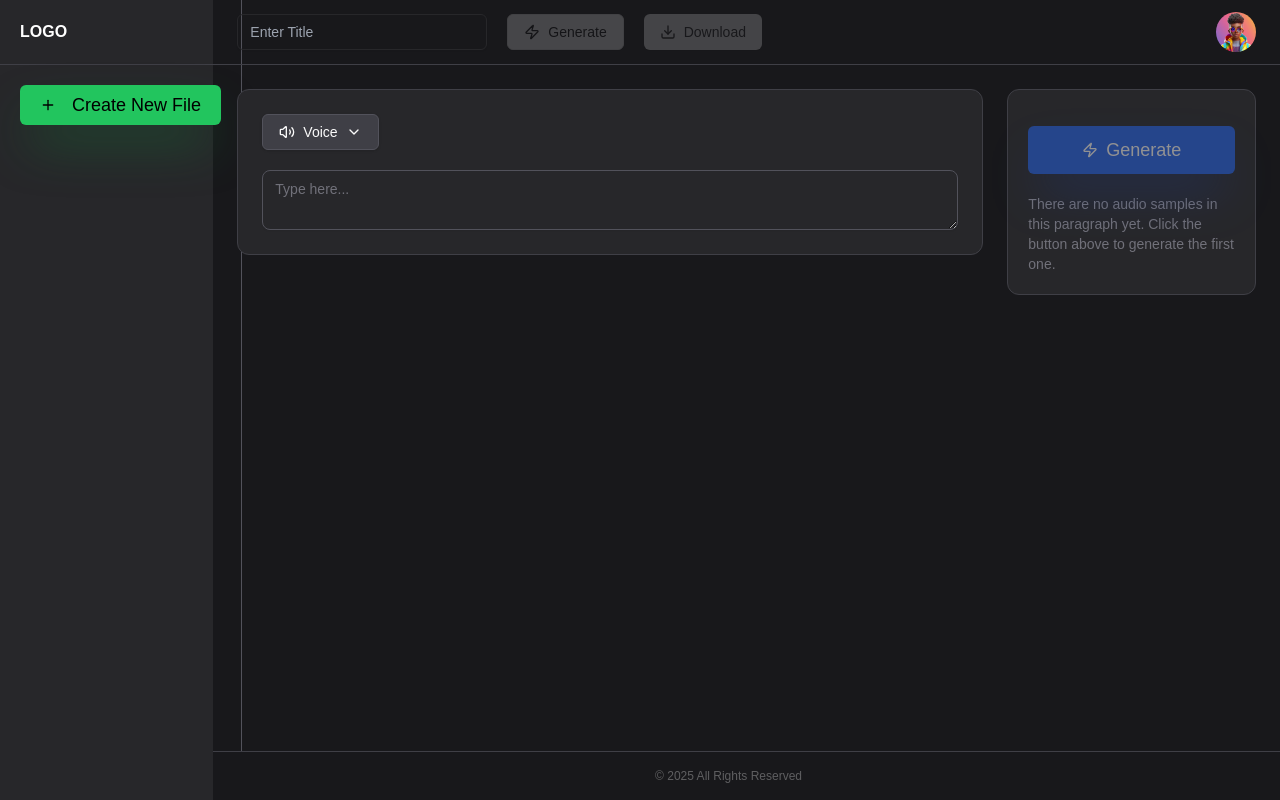
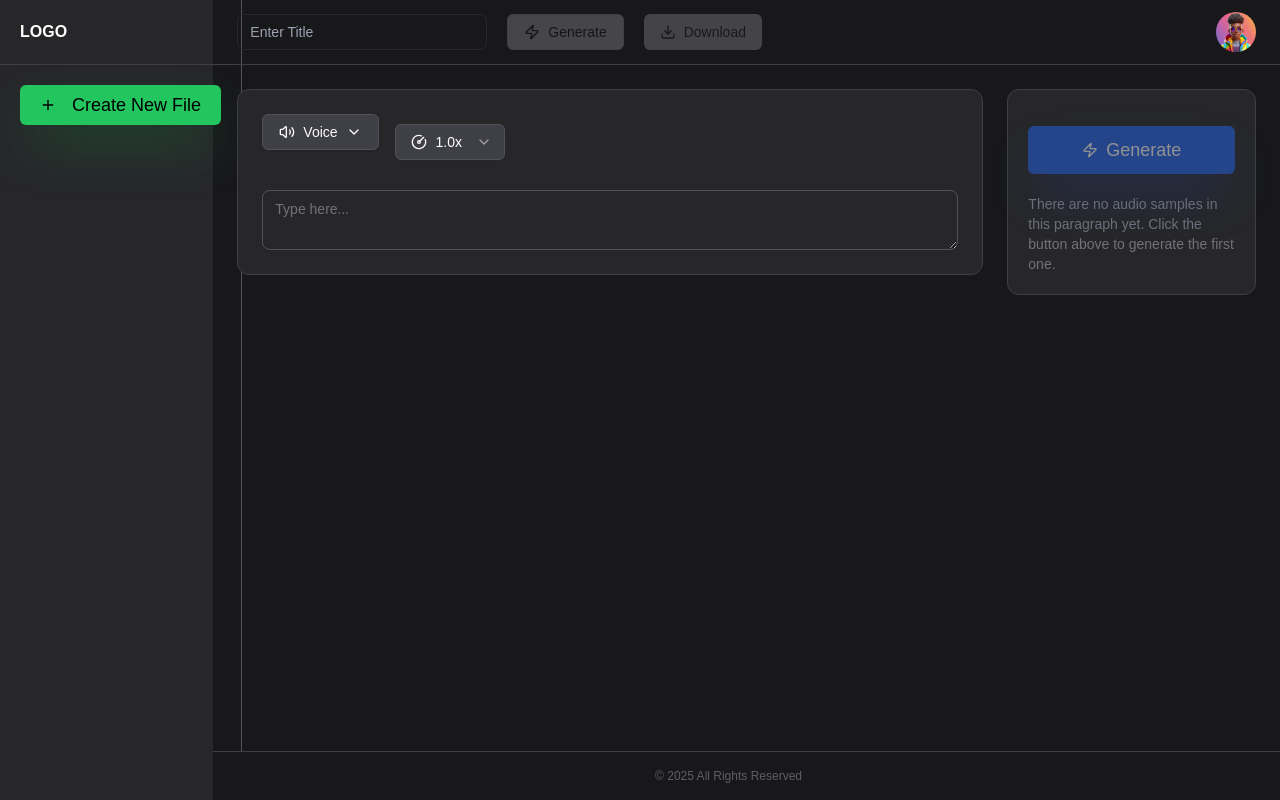
Before and after one commit to kishanshettyb/text2voice, a Next.js app: page /studio in a window 1280 px wide. Built offline with nearby package versions, Linux system fonts and the light colour scheme.

Commit message:
fix: 🐛 fix voice generator component

```diff
--- a/src/components/voiceGenerator.tsx
+++ b/src/components/voiceGenerator.tsx
@@ -9,6 +9,7 @@ import { z } from 'zod'
 import { Button } from '@/components/ui/button'
 import { Form, FormControl, FormField, FormItem, FormMessage } from '@/components/ui/form'
 import { speechSchema } from '@/schema/speechSchema'
+import { SpeedSelect } from '@/components/speedSelect'
 
 const formSchema = speechSchema
 
@@ -45,10 +46,17 @@ function VoiceGenerator() {
     <>
       <Form {...form}>
         <form onSubmit={form.handleSubmit(onSubmit)} className="space-y-8">
-          <div className="flex flex-row gap-x-6 p-6">
-            <div className="w-3/4">
+          <div className="flex flex-col md:flex-row gap-x-6 gap-y-6 lg:gap-y-0 p-6">
+            <div className="w-full md:w-3/4">
               <div className="border rounded-xl bg-zinc-800 border-zinc-700 p-6">
-                <VoiceModal />
+                <div className="flex mb-5 flex-row items-center justify-start gap-x-4">
+                  <div>
+                    <VoiceModal />
+                  </div>
+                  <div>
+                    <SpeedSelect />
+                  </div>
+                </div>
                 <FormField
                   control={form.control}
                   name="text"
@@ -67,7 +75,7 @@ function VoiceGenerator() {
                 />
               </div>
             </div>
-            <div className="w-1/4">
+            <div className="w-full md:w-1/4">
               <div className="border rounded-xl bg-zinc-800 border-zinc-700  p-5">
                 {audioUrl != '' ? (
                   <div className="border rounded-2xl text-white flex justify-center items-center border-zinc-700 p-4">
```
